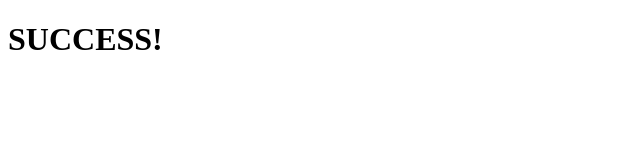
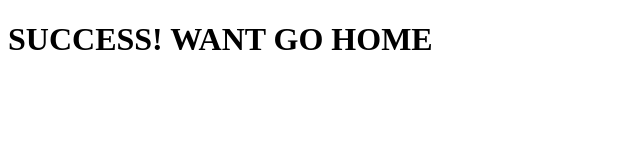
Before and after one commit to kkdaisy/Jenkins_nginx, a plain HTML site: page index.html in a window 1280 px wide. Shown: the whole page, without its empty margins (0-640 px from the left). Drawn offline with Linux system fonts and the light colour scheme.

Commit message:
change html

```diff
--- a/index.html
+++ b/index.html
@@ -1,12 +1,14 @@
 <!-- index.html -->
 <!doctype html>
 <html>
+
 <head>
   <meta charset="utf-8">
   <title>My Nginx</title>
 </head>
 
 <body>
-  <h1>SUCCESS!</h1>
+  <h1>SUCCESS! WANT GO HOME</h1>
 </body>
+
 </html>
```
